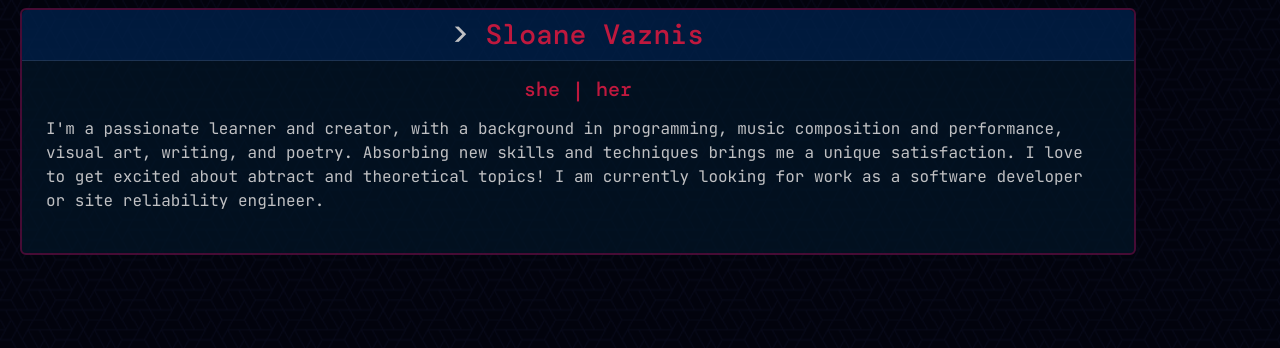
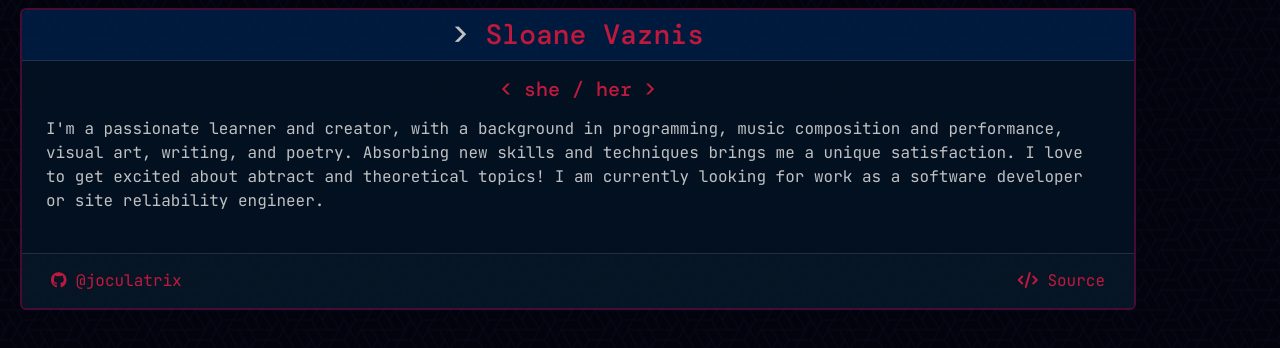
Before and after one commit to joculatrix/web_resume, an Angular app: page / in a window 1280 px wide. Shown: the top 348 px of the page. Built offline with nearby package versions, Linux system fonts and the light colour scheme; a web font is replaced by a local one.

Commit message:
Add links to `about`.
This commit adds a `card-footer` to `about.component.html`, containing
a link to my GitHub account and one to the repository for this website.

```diff
--- a/src/app/about.component.html
+++ b/src/app/about.component.html
@@ -1,7 +1,11 @@
 <div class="card sv-bg-dark sv-border-accent text-center">
     <h3 class="card-header sv-header">{{ name }}</h3>
     <div class="card-body">
-        <h5>{{ pronouns[0] }} | {{ pronouns[1] }}</h5>
+        <h5>< {{ pronouns[0] }} / {{ pronouns[1] }} ></h5>
         <p class="text-start p-2">{{ bio }}</p>
     </div>
+    <div class="card-footer fw-light d-flex justify-content-between">
+        <a title="GitHub" class="btn text-accent" href="https://github.com/joculatrix"><i class="fa-brands fa-github"></i> &#64;joculatrix</a>
+        <a class="btn text-accent" href="https://github.com/joculatrix/web_resume"><i class="fa-solid fa-code"></i> Source</a>
+    </div>
 </div>
--- a/src/index.html
+++ b/src/index.html
@@ -13,6 +13,7 @@
     <link rel="preconnect" href="https://fonts.gstatic.com" crossorigin>
     <link href="https://fonts.googleapis.com/css2?family=DM+Mono:ital,wght@0,300;0,400;0,500;1,300;1,400;1,500&display=swap" rel="stylesheet">
     <link href="https://fonts.googleapis.com/css2?family=JetBrains+Mono:ital,wght@0,100..800;1,100..800&display=swap" rel="stylesheet">
+    <script src="https://kit.fontawesome.com/1b4fb39f87.js" crossorigin="anonymous"></script>
 </head>
 <body>
     <app-root></app-root>
--- a/src/styles.scss
+++ b/src/styles.scss
@@ -22,6 +22,12 @@ $palette:
 .sv-header {
     color: list.nth($palette, 1);
     background-color: list.nth($palette, 4);
+}
+
+/* ---------- COLORS ---------- */
+
+.text-accent {
+    color: list.nth($palette, 1);
 }
 
 /* ---------- HTML ELEMENTS ---------- */
```
